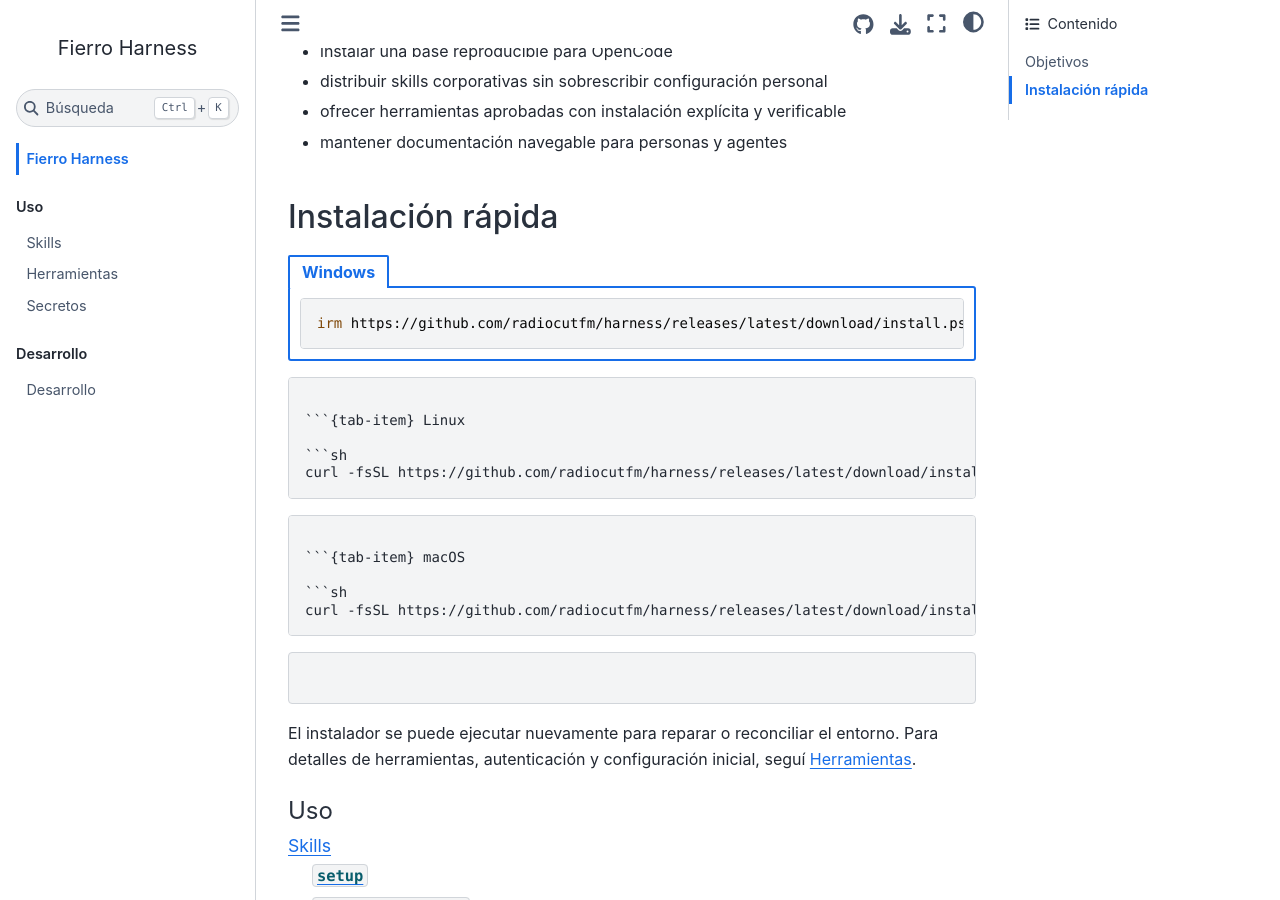
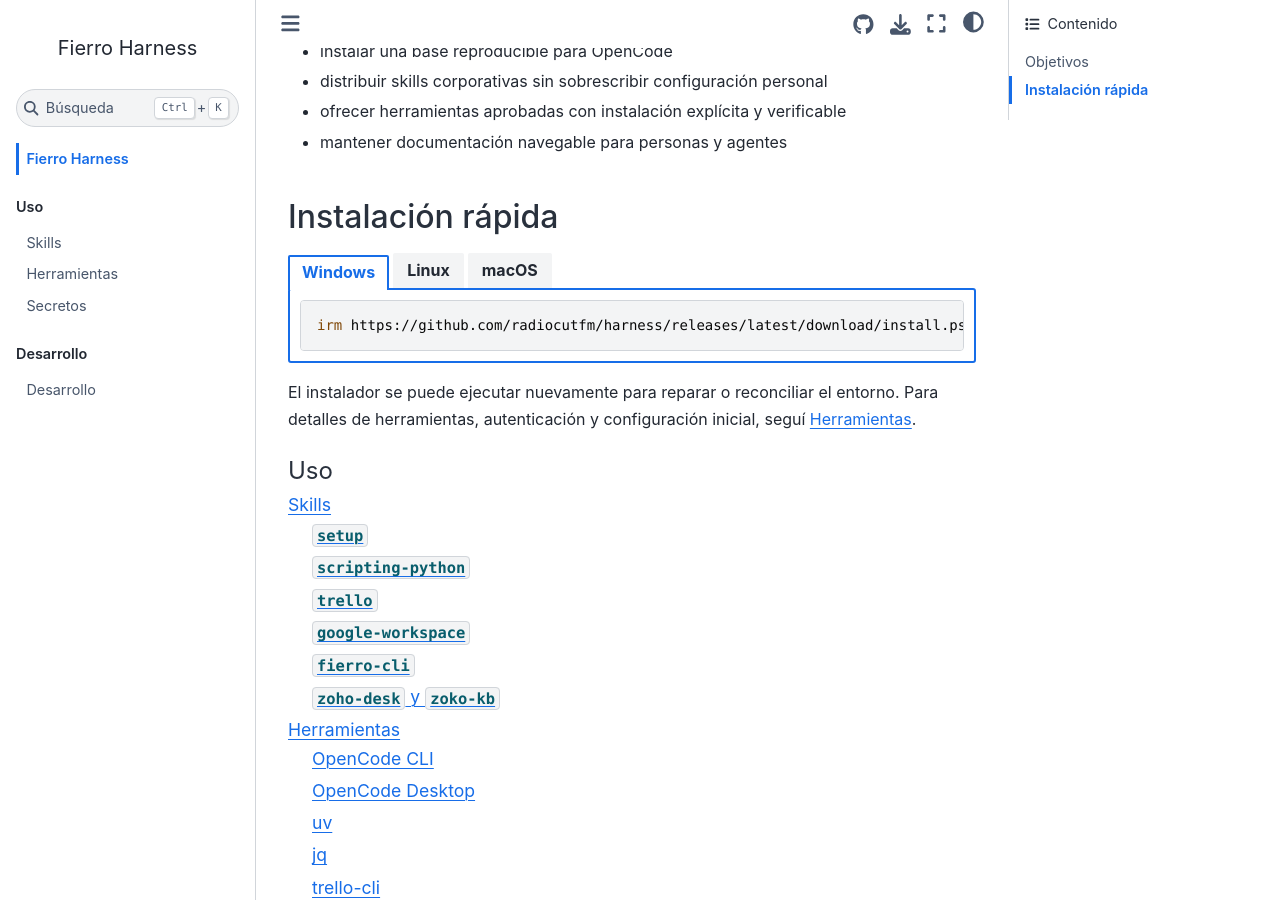
Before and after one commit to radiocutfm/harness, a Sphinx documentation site: the page built from docs/index.md, in a window 1280 px wide and 900 px high, scrolled down 274 px. Built offline with Sphinx 7.4.7 and the Sphinx Book theme 1.1.4, drawn with Linux system fonts in a browser that asks for light colours.

Commit message:
Corrige tabs de instalación en la documentación

````diff
--- a/docs/index.md
+++ b/docs/index.md
@@ -14,33 +14,31 @@
 
 ## Instalación rápida
 
-```{tab-set}
-
-```{tab-item} Windows
+::::{tab-set}
+:::{tab-item} Windows
 
 ```powershell
 irm https://github.com/radiocutfm/harness/releases/latest/download/install.ps1 | iex
 ```
 
-```
+:::
 
-```{tab-item} Linux
+:::{tab-item} Linux
 
 ```sh
 curl -fsSL https://github.com/radiocutfm/harness/releases/latest/download/install.sh | sh
 ```
 
-```
+:::
 
-```{tab-item} macOS
+:::{tab-item} macOS
 
 ```sh
 curl -fsSL https://github.com/radiocutfm/harness/releases/latest/download/install.sh | sh
 ```
 
-```
-
-```
+:::
+::::
 
 El instalador se puede ejecutar nuevamente para reparar o reconciliar el
 entorno. Para detalles de herramientas, autenticación y configuración inicial,
````
